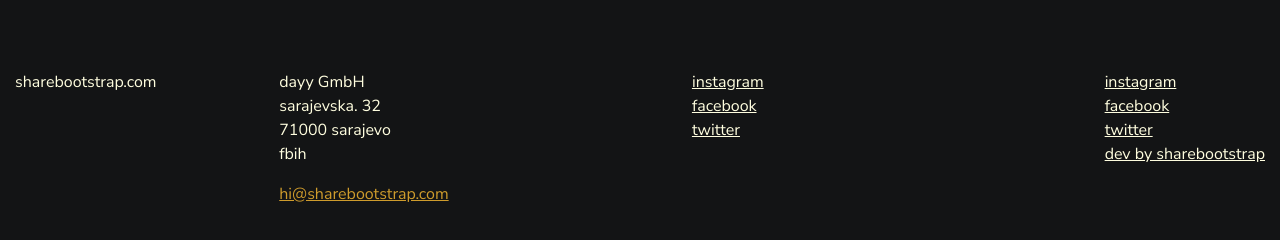
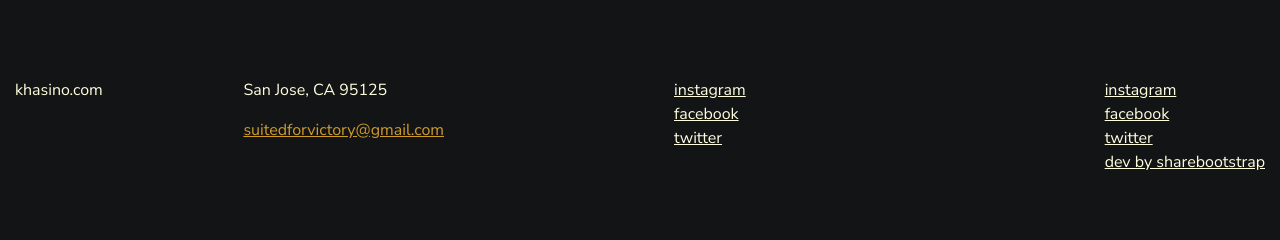
Before and after one commit to hoellenfahrt/hoellenfahrt.github.io, a website: page index.html in a window 1280 px wide. Shown: the part 2030-2270 px from the top of the page. Drawn offline with Linux system fonts and the light colour scheme.

Commit message:
Update index.html

```diff
--- a/index.html
+++ b/index.html
@@ -52,7 +52,8 @@
             <div class="container">
                 <div class="row d-flex  align-items-start">
                     <div class="col-md-11">
-                        <h1 class="display-3">Khasino<br>Content Creator | Game Design Consultant </h1>
+                        <h1 class="display-3">Khasino</h1>
+						<h2 class="display-3">Content Creator | Game Design Consultant</h2>
                     </div>
                 </div>
             </div>
@@ -179,15 +180,12 @@
             <div class="row">
 
                 <div class="col-lg-auto mt-4">
-                    <p class="mb-4">sharebootstrap.com</p>
+                    <p class="mb-4">khasino.com</p>
                 </div>
                 <div class="col-lg-3 mt-4 ml-auto">
-                    <p>dayy GmbH
-                        <br> sarajevska. 32
-                        <br> 71000 sarajevo
-                        <br> fbih
+                    <p>San Jose, CA 95125
                     </p>
-                        <a href="mailto:hi@yourdomain.com"><span style="text-decoration: underline;">hi@sharebootstrap.com</span></a>
+                        <a href="suitedforvictory@gmail.com"><span style="text-decoration: underline;">suitedforvictory@gmail.com</span></a>
                 </div>
                 <div class="col-lg-3 mt-4 ml-auto">
                     <ul class="list-unstyled footer-link">
```
